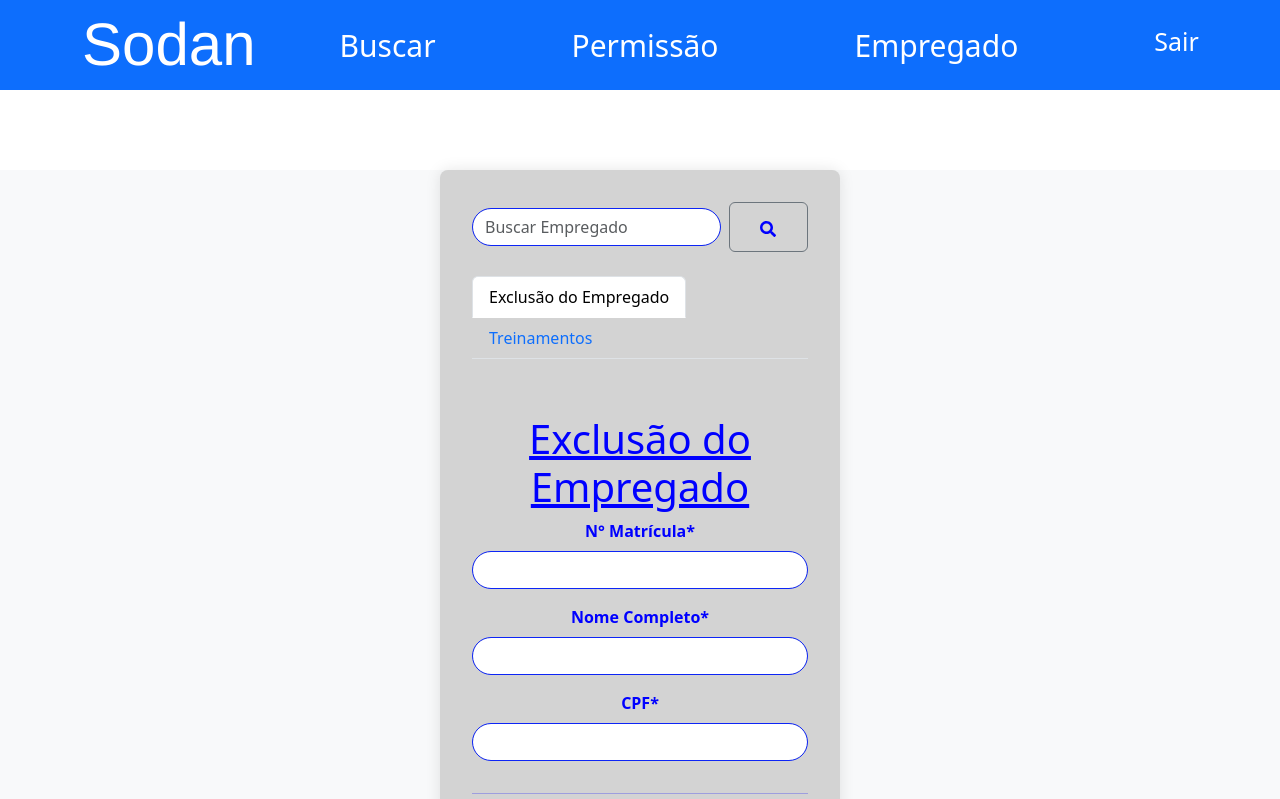
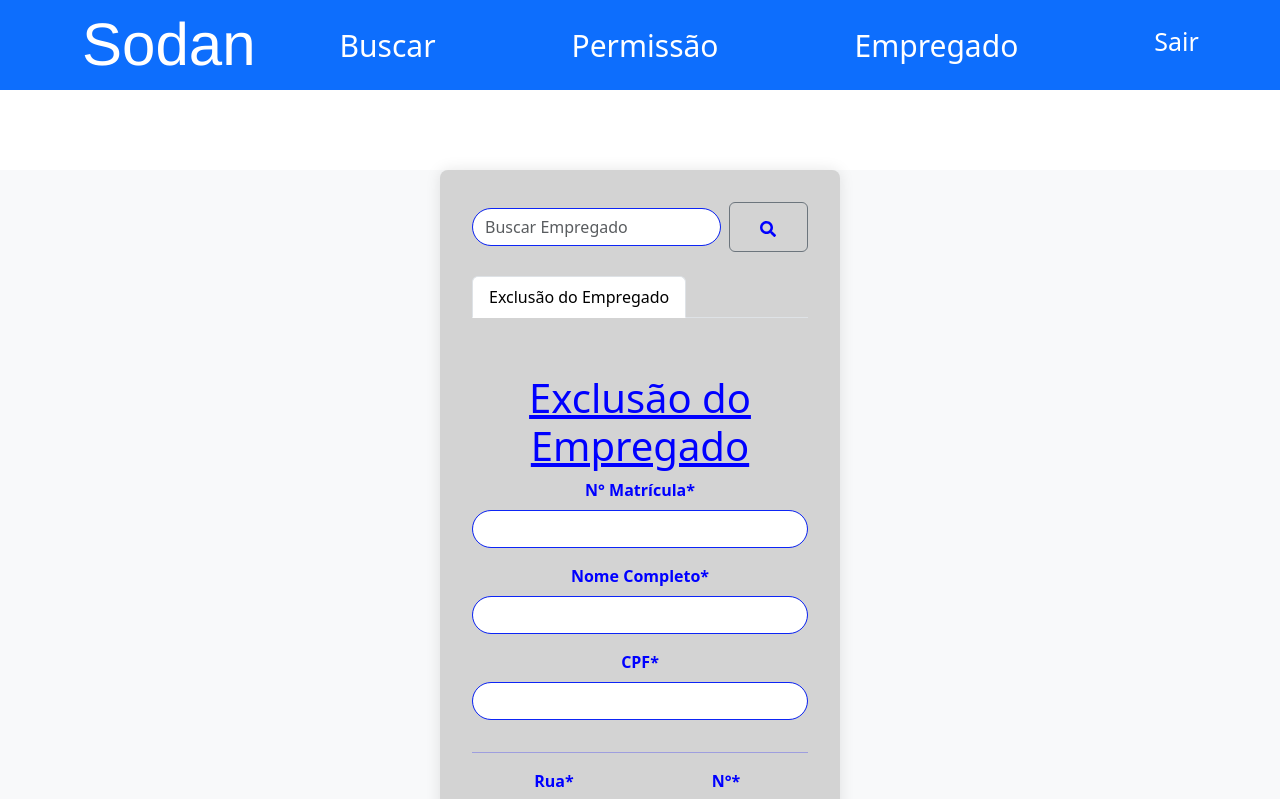
Before and after one commit to VictorioCN/Sodan, a React (Create React App) app: page /empregado/excluir in a window 1280 px wide. Shown: the top 799 px of the page. Built offline with nearby package versions, Linux system fonts and the light colour scheme.

Commit message:
tirando treinamento da PG excluir

```diff
--- a/src/pages/ExcluirEmpregado.jsx
+++ b/src/pages/ExcluirEmpregado.jsx
@@ -91,7 +91,7 @@ const ExcluirEmpregado = () => {
             </Form>
           </Tab>
 
-          <Tab eventKey="treinamentos" title="Treinamentos">
+          {/* <Tab eventKey="treinamentos" title="Treinamentos">
             <div className="text-center mt-3">
               <h2>Treinamentos Disponíveis</h2>
 
@@ -195,7 +195,7 @@ const ExcluirEmpregado = () => {
                 />
               </div>
             </div>
-          </Tab>
+          </Tab> */}
         </Tabs>
 
         <div className="d-flex justify-content-center mt-3">
```
